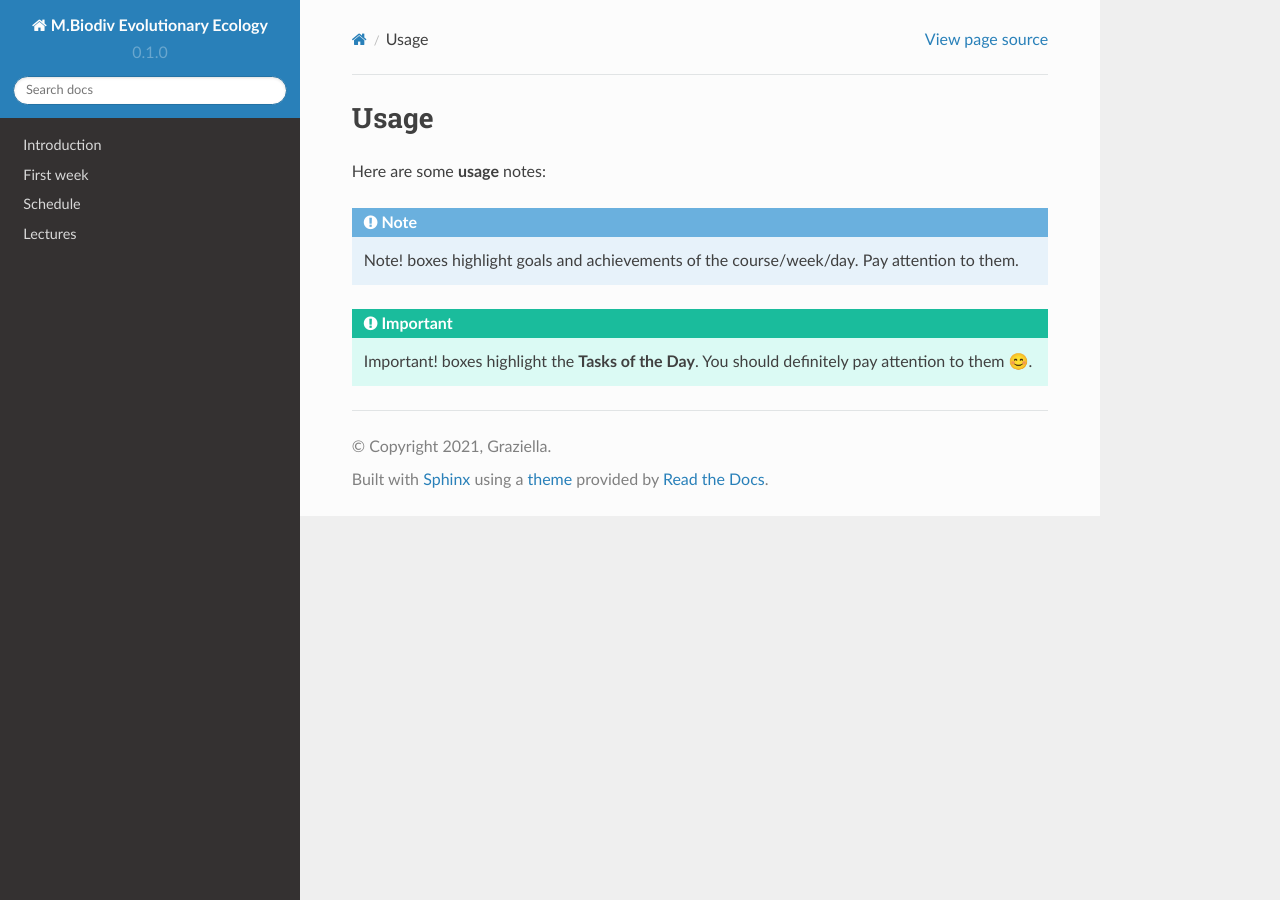
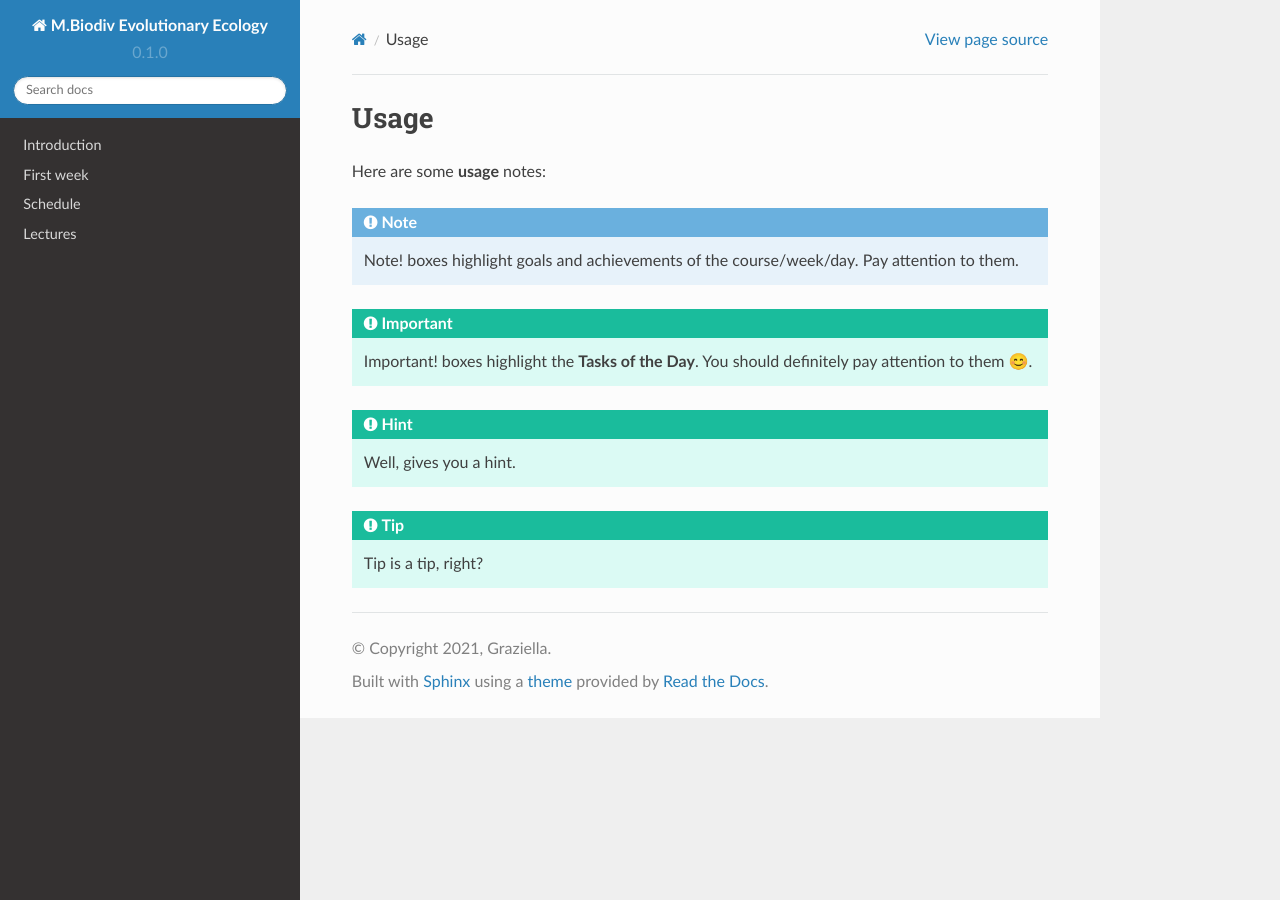
Before and after one commit to bheimbu/evolutionary_ecology, a Sphinx documentation site: the page built from docs/source/usage.rst, in a window 1280 px wide. Built offline with Sphinx 7.4.7 and the Read the Docs theme 2.0.0, drawn with Linux system fonts in a browser that asks for light colours; pages that are not in the unit, such as notebooks, are missing from menus.

Commit message:
Update usage.rst

```diff
--- a/docs/source/usage.rst
+++ b/docs/source/usage.rst
@@ -8,3 +8,9 @@ Here are some **usage** notes:
 
 .. important::
    Important! boxes highlight the **Tasks of the Day**. You should definitely pay attention to them 😊.
+
+.. hint::
+   Well, gives you a hint.
+
+.. tip::
+   Tip is a tip, right?
```
